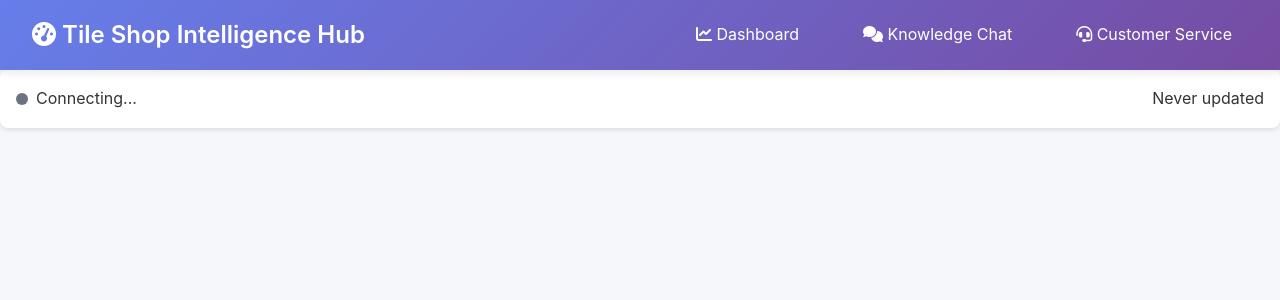
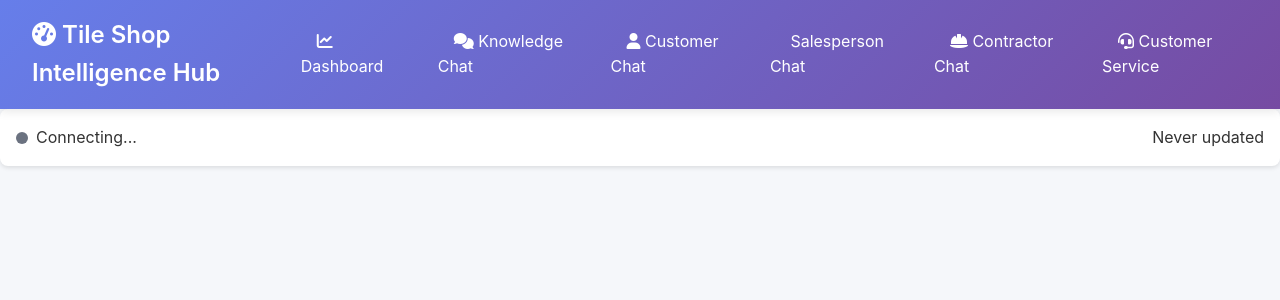
Before and after one commit to 1genadam/tileshop-rag, a Flask app: template templates/base.html in a window 1280 px wide. Shown: the top 300 px of the page. Run offline with Flask 3, Linux system fonts and the light colour scheme; the template is opened without the code that fills it, so the values that code supplies are empty; some libraries are stand-ins or nearby versions.

Commit message:
Dashboard reboot auto-commit

```diff
--- a/templates/base.html
+++ b/templates/base.html
@@ -678,6 +678,15 @@
                     <li><a href="/chat" class="{% if request.endpoint == 'chat' %}active{% endif %}">
                         <i class="fas fa-comments"></i> Knowledge Chat
                     </a></li>
+                    <li><a href="http://127.0.0.1:8081" target="_blank">
+                        <i class="fas fa-user"></i> Customer Chat
+                    </a></li>
+                    <li><a href="http://127.0.0.1:8082" target="_blank">
+                        <i class="fas fa-tie"></i> Salesperson Chat
+                    </a></li>
+                    <li><a href="http://127.0.0.1:8083" target="_blank">
+                        <i class="fas fa-hard-hat"></i> Contractor Chat
+                    </a></li>
                     <li><a href="#" onclick="openAITerminal(); return false;">
                         <i class="fas fa-headset"></i> Customer Service
                     </a></li>
```
